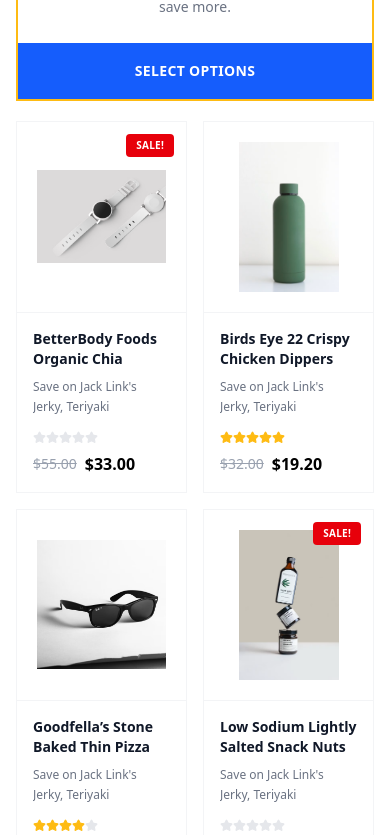
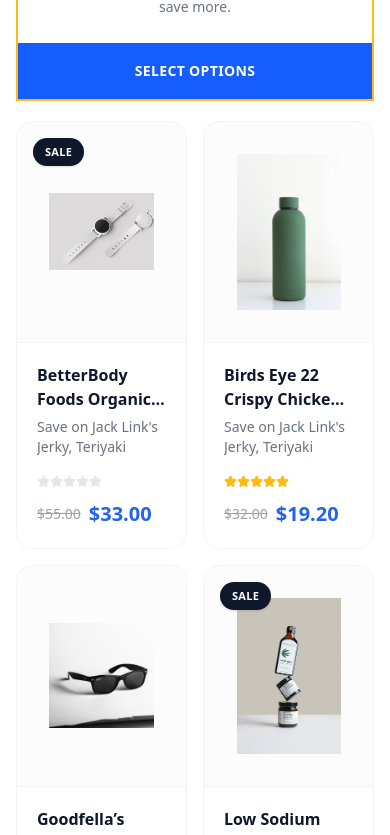
Before and after one commit to sagorsaha00/b2b_wholesale, a Next.js app: page / in a window 390 px wide. Shown: the part 1780-2615 px from the top of the page. Built offline with nearby package versions, Linux system fonts and the light colour scheme.

Commit message:
change hover effect and best seller

```diff
--- a/components/layout/mainHeroSection/bestSelling.tsx
+++ b/components/layout/mainHeroSection/bestSelling.tsx
@@ -1,97 +1,79 @@
 "use client";
 
-import Image from "next/image";
-import { ArrowRight } from "lucide-react";
+import { useState } from "react";
+import { ArrowRight, Flame, Percent } from "lucide-react";
 import { products } from "@/lib/constant/dummyData";
 import { ProductItem } from "@/lib/ui/productCard";
 
+const FILTERS = ["All", "On Sale", "Top Rated", "New Arrivals"];
+
 export default function BestSellingItems() {
+  const [activeFilter, setActiveFilter] = useState("All");
+  const visibleProducts = products.slice(0, 9);
+
   return (
     <section className="bg-white py-16 sm:py-20 lg:py-24">
       <div className="mx-auto max-w-7xl px-4 sm:px-6 lg:px-8">
-        <div className="relative mb-16 overflow-hidden rounded-2xl bg-[#EFF6FF] lg:mb-20">
-          <Image
-            src="/product/product6.png"
-            alt="Best Selling Items Banner"
-            width={600}
-            height={200}
-            className="h-[250px] w-full object-cover sm:h-[280px] lg:h-[300px]"
-          />
+        {/* Header */}
+        <div className="mb-8 flex flex-wrap items-end justify-between gap-4">
+          <div>
+            <div className="mb-3 flex items-center gap-2">
+              <Flame className="h-4 w-4 text-[#FBBF24]" fill="#FBBF24" />
+              <span className="text-xs font-bold uppercase tracking-[0.2em] text-[#2563EB]">
+                Trending Now
+              </span>
+            </div>
+            <h2 className="text-3xl font-black tracking-tight text-[#0F172A] sm:text-4xl lg:text-5xl">
+              Best Selling Items
+            </h2>
+          </div>
 
-          <div className="py-5 text-center">
-            <h2 className="text-3xl font-black text-[#2563EB] sm:text-4xl">
-              40% <span className="text-[#FBBF24]">OFF</span>
-            </h2>
+          <button className="group cursor-pointer inline-flex items-center gap-2 rounded-full border border-gray-200 px-5 py-2.5 text-sm font-bold text-[#0F172A] transition-all duration-200 hover:border-[#2563EB] hover:bg-[#2563EB] hover:text-white">
+            View All Products
+            <ArrowRight className="h-4 w-4 transition-transform duration-200 group-hover:translate-x-0.5" />
+          </button>
+        </div>
 
-            <p className="mt-1 text-sm font-medium text-gray-500">
-              Special wholesale discount
+        <div className="mb-8 flex flex-wrap items-center justify-between gap-4 rounded-2xl bg-gradient-to-r from-[#2563EB] to-[#1D4ED8] px-6 py-4 sm:px-7">
+          <div className="flex items-center gap-3">
+            <span className="flex h-9 w-9 shrink-0 items-center justify-center rounded-full bg-[#FBBF24]">
+              <Percent className="h-4 w-4 text-[#0F172A]" strokeWidth={2.5} />
+            </span>
+            <p className="text-sm font-semibold text-white sm:text-base">
+              Wholesale Deal — up to{" "}
+              <span className="font-black text-[#FBBF24]">40% OFF</span> on bulk
+              orders
             </p>
           </div>
+
+          <button className="inline-flex shrink-0 items-center gap-1.5 rounded-lg bg-white px-4 py-2 text-xs font-bold text-[#2563EB] transition-colors duration-200 hover:bg-[#0F172A] hover:text-white">
+            Shop Deals
+            <ArrowRight className="h-3.5 w-3.5" />
+          </button>
         </div>
 
-        <div className="grid grid-cols-1 gap-8 lg:grid-cols-[280px_1fr] xl:grid-cols-[330px_1fr]">
-          <div className="relative flex min-h-[520px] flex-col overflow-hidden rounded-2xl bg-[#febb13] p-6 text-white sm:min-h-[400px] lg:min-h-[560px]">
-            <div className="relative z-10 text-center">
-              <span className="inline-flex rounded-full bg-white px-4 py-1.5 text-[10px] font-black uppercase tracking-[0.2em] text-[#0F172A]">
-                Wholesale Deal
-              </span>
-            </div>
+        {/* Filter pills */}
+        <div className="mb-6 flex flex-wrap gap-2">
+          {FILTERS.map((filter) => (
+            <button
+              key={filter}
+              onClick={() => setActiveFilter(filter)}
+              className={`rounded-full px-4 py-2 text-xs font-bold transition-colors duration-200 ${
+                activeFilter === filter
+                  ? "bg-[#0F172A] text-white"
+                  : "bg-gray-100 text-gray-600 hover:bg-gray-200"
+              }`}
+            >
+              {filter}
+            </button>
+          ))}
+        </div>
 
-            <div className="relative z-10 flex min-h-0 flex-1 items-center justify-center">
-              <Image
-                src="/product/product1.png"
-                alt="Wholesale products"
-                fill
-                sizes="100%"
-                className="object-contain p-2 drop-shadow-2xl"
-              />
-            </div>
-
-            {/* Sale Content */}
-            <div className="relative z-10 mt-4 text-center">
-              <h3 className="text-3xl font-black tracking-tight text-white">
-                Mega Sale
-              </h3>
-
-              <p className="mt-2 text-sm font-medium text-white/90">
-                Up to <span className="font-black text-[#0F172A]">40% OFF</span>{" "}
-                on bulk orders
-              </p>
-
-              <button className="mt-5 inline-flex items-center gap-2 rounded-lg bg-white px-5 py-2.5 text-xs font-bold text-[#2563EB] transition hover:bg-[#0F172A] hover:text-white">
-                Shop Now
-                <ArrowRight className="h-3.5 w-3.5" />
-              </button>
-            </div>
-          </div>
-
-          <div className="min-w-0">
-            {/* Heading */}
-            <div className="mb-6 flex items-center gap-4">
-              <div className="h-1 w-10 rounded-full bg-[#FBBF24]" />
-
-              <h2 className="text-3xl font-black tracking-tight text-[#0F172A] sm:text-4xl">
-                Best Selling Items
-              </h2>
-
-              <div className="h-1 flex-1 rounded-full bg-gray-100" />
-            </div>
-
-            {/* Product Grid */}
-            <div className="grid grid-cols-1 gap-4 sm:grid-cols-2 xl:grid-cols-3">
-              {products.map((product) => (
-                <ProductItem key={product.id} product={product} />
-              ))}
-            </div>
-
-            {/* View All */}
-            <div className="mt-7 flex justify-center sm:justify-end">
-              <button className="inline-flex items-center gap-2 text-sm font-bold text-[#2563EB] transition hover:text-[#1D4ED8]">
-                View All Products
-                <ArrowRight className="h-4 w-4" />
-              </button>
-            </div>
-          </div>
+        {/* Uniform product grid */}
+        <div className="grid grid-cols-2 items-start gap-5 sm:grid-cols-3 xl:grid-cols-4">
+          {visibleProducts.map((product) => (
+            <ProductItem key={product.id} product={product} />
+          ))}
         </div>
       </div>
     </section>
--- a/components/layout/mainHeroSection/specialOffer.tsx
+++ b/components/layout/mainHeroSection/specialOffer.tsx
@@ -5,71 +5,7 @@
 import ProductRating from "@/lib/ui/ratingCard";
 import { Product } from "@/lib/constant/data.type";
 import { SpecialProDuctItem } from "@/lib/ui/productCard";
-
-const products: Product[] = [
-  {
-    id: 1,
-    name: "BetterBody Foods Organic Chia",
-    image: "/vegitable/product1.png",
-    price: "$33.00",
-    oldPrice: "$55.00",
-    rating: 0,
-    discount: 40,
-    sale: true,
-    description: "Save on Jack Link's Jerky, Teriyaki",
-  },
-  {
-    id: 2,
-    name: "Birds Eye 22 Crispy Chicken Dippers",
-    image: "/vegitable/product2.png",
-    price: "$19.20",
-    oldPrice: "$32.00",
-    rating: 5,
-    discount: 40,
-    sale: true,
-    description: "Save on Jack Link's Jerky, Teriyaki",
-  },
-  {
-    id: 3,
-    name: "Goodfella’s Stone Baked Thin Pizza",
-    image: "/vegitable/product3.png",
-    price: "$9.00",
-    oldPrice: "$15.00",
-    rating: 4,
-    discount: 40,
-    description: "Save on Jack Link's Jerky, Teriyaki",
-  },
-  {
-    id: 4,
-    name: "Low Sodium Lightly Salted Snack Nuts",
-    image: "/vegitable/product4.png",
-    price: "$32.40",
-    oldPrice: "$54.00",
-    rating: 0,
-    discount: 40,
-    description: "Save on Jack Link's Jerky, Teriyaki",
-  },
-  {
-    id: 5,
-    name: "Morrisons The Best Jumbo King Prawns",
-    image: "/vegitable/product5.png",
-    price: "$13.80",
-    oldPrice: "$23.00",
-    rating: 0,
-    discount: 40,
-    description: "Save on Jack Link's Jerky, Teriyaki",
-  },
-  {
-    id: 6,
-    name: "Quaker Chewy Granola Bars",
-    image: "/vegitable/product6.png",
-    price: "$39.00",
-    oldPrice: "$65.00",
-    rating: 0,
-    discount: 40,
-    description: "Save on Jack Link's Jerky, Teriyaki",
-  },
-];
+import { products } from "@/lib/constant/dummyData";
 
 function SpecialOffer({ product }: { product: Product }) {
   return (
--- a/components/product/productCard.tsx
+++ b/components/product/productCard.tsx
@@ -29,11 +29,6 @@
   };
   return (
     <div className="group relative cursor-pointer flex min-w-0 flex-col overflow-hidden border border-gray-100 bg-white transition-all duration-300 hover:-translate-y-1 hover:shadow-lg">
-      <span className="ease absolute left-0 top-0 z-20 h-0 w-0 border-t-2 border-[#febb13] transition-all duration-200 group-hover:w-full" />
-      <span className="ease absolute right-0 top-0 z-20 h-0 w-0 border-r-2 border-[#0055ff] transition-all duration-200 group-hover:h-full" />
-      <span className="ease absolute bottom-0 right-0 z-20 h-0 w-0 border-b-2 border-[#febb13] transition-all duration-200 group-hover:w-full" />
-      <span className="ease absolute bottom-0 left-0 z-20 h-0 w-0 border-l-2 border-[#0055ff] transition-all duration-200 group-hover:h-full" />
-
       <div className="relative flex h-[190px] items-center justify-center overflow-hidden bg-white p-5 sm:h-[210px]">
         {product.sale && (
           <span className="absolute right-3 top-3 z-10 rounded-sm bg-red-600 px-2.5 py-1 text-[10px] font-bold uppercase tracking-wide text-white">
--- /dev/null
+++ b/lib/ui/discount.tsx
@@ -0,0 +1,8 @@
+export function DiscountBadge({ discount }: { discount?: number }) {
+  if (!discount) return null;
+  return (
+    <span className="absolute left-4 top-4 z-10 rounded-full bg-[#0F172A] px-3 py-1.5 text-[11px] font-bold uppercase tracking-wide text-white shadow-sm">
+      {discount}% OFF
+    </span>
+  );
+}
--- a/lib/ui/productCard.tsx
+++ b/lib/ui/productCard.tsx
@@ -3,58 +3,50 @@
 import { MarketplaceSection, Product } from "../constant/data.type";
 import Link from "next/link";
 import { ArrowRight } from "lucide-react";
+import { DiscountBadge } from "./discount";
 
 export function ProductItem({ product }: { product: Product }) {
   return (
-    <div className="group relative flex min-w-0 items-center gap-4 border border-gray-100 bg-white p-4 transition-all duration-300 hover:-translate-y-0.5 hover:border-[#2563EB]/20 hover:shadow-md sm:p-5">
-      <span className="ease absolute left-0 top-0 z-20 h-0 w-0 border-t-2 border-[#febb13] transition-all duration-200 group-hover:w-full" />
-      <span className="ease absolute right-0 top-0 z-20 h-0 w-0 border-r-2 border-[#0055ff] transition-all duration-200 group-hover:h-full" />
-      <span className="ease absolute bottom-0 right-0 z-20 h-0 w-0 border-b-2 border-[#febb13] transition-all duration-200 group-hover:w-full" />
-      <span className="ease absolute bottom-0 left-0 z-20 h-0 w-0 border-l-2 border-[#0055ff] transition-all duration-200 group-hover:h-full" />
+    <div className="group relative flex min-w-0 flex-col overflow-hidden rounded-2xl border border-gray-100 bg-white transition-all duration-300 ease-out hover:-translate-y-1 hover:border-[#2563EB]/15 hover:shadow-[0_12px_32px_rgb(37,99,235,0.10)]">
+      <DiscountBadge discount={product.discount} />
 
-      {product.discount && (
-        <span className="absolute right-3 top-3 z-10 rounded-full bg-red-600 px-2.5 py-1 text-[9px] font-black uppercase tracking-wide text-[#0F172A]">
-          {product.discount}% OFF
-        </span>
-      )}
-
-      <div className="relative flex h-28 w-24 shrink-0 items-center justify-center sm:h-28 sm:w-28">
+      <div className="relative flex h-[220px] items-center justify-center bg-gray-50/60 p-8 sm:h-[240px]">
         <Image
           src={product.image ?? ""}
-          alt={product.name ? "" + product.name : "Product Image"}
-          width={120}
-          height={120}
-          className="h-full w-full object-contain transition-transform duration-300 group-hover:scale-105"
+          alt={product.name ?? "Product Image"}
+          width={200}
+          height={200}
+          className="h-full w-full object-contain transition-transform duration-500 ease-out group-hover:scale-[1.06]"
         />
       </div>
 
-      <div className="min-w-0 flex-1">
-        {/* Product Name */}
-        <h3 className="line-clamp-2 text-sm font-bold leading-5 text-[#0F172A] sm:text-base">
+      <div className="flex flex-1 flex-col border-t border-gray-100 p-5 sm:p-6">
+        <Link href={"/"}>
+          <h3 className="line-clamp-2 min-h-[48px] text-base font-bold leading-6 text-[#0F172A] transition-colors duration-200 group-hover:text-[#2563EB]">
             {product.name}
           </h3>
+        </Link>
 
         {product.description && (
-          <p className="mt-1 line-clamp-2 text-xs leading-5 text-gray-500 sm:text-sm">
+          <p className="mt-1.5 line-clamp-2 text-sm leading-5 text-gray-500">
             {product.description}
           </p>
         )}
 
-        <div className="mt-2">
+        <div className="mt-3">
           <ProductRating
             rating={product.rating ?? 0}
             reviews={product.reviews}
           />
         </div>
 
-        <div className="mt-2 flex items-center gap-2">
+        <div className="mt-3 flex items-center gap-2">
           {product.oldPrice && (
-            <span className="text-xs font-medium text-gray-400 line-through">
+            <span className="text-sm font-medium text-gray-400 line-through">
               {product.oldPrice}
             </span>
           )}
-
-          <span className="text-base font-bold text-[#2563EB]">
+          <span className="text-xl font-black text-[#2563EB]">
             {product.price}
           </span>
         </div>
@@ -65,55 +57,47 @@
 
 export default function ProductCardSection({ product }: { product: Product }) {
   return (
-    <div className="group relative flex min-w-0 cursor-pointer flex-col overflow-hidden border border-gray-100 bg-white transition-all duration-300 hover:-translate-y-1 hover:shadow-lg">
-      <span className="ease absolute left-0 top-0 z-20 h-0 w-0 border-t-2 border-[#febb13] transition-all duration-200 group-hover:w-full" />
-
-      <span className="ease absolute right-0 top-0 z-20 h-0 w-0 border-r-2 border-[#0055ff] transition-all duration-200 group-hover:h-full" />
-
-      <span className="ease absolute bottom-0 right-0 z-20 h-0 w-0 border-b-2 border-[#febb13] transition-all duration-200 group-hover:w-full" />
-
-      <span className="ease absolute bottom-0 left-0 z-20 h-0 w-0 border-l-2 border-[#0055ff] transition-all duration-200 group-hover:h-full" />
-
-      <div className="relative flex h-[190px] items-center justify-center overflow-hidden bg-white p-5 sm:h-[210px]">
+    <div className="group relative flex min-w-0 cursor-pointer flex-col overflow-hidden rounded-2xl border border-gray-100 bg-white transition-all duration-300 ease-out hover:-translate-y-1 hover:border-gray-200 hover:shadow-[0_12px_32px_rgb(15,23,42,0.08)]">
+      <div className="relative flex h-[220px] items-center justify-center overflow-hidden bg-gray-50/50 p-8 sm:h-[240px]">
         {product.sale && (
-          <span className="absolute right-3 top-3 z-10 rounded-sm bg-red-600 px-2.5 py-1 text-[10px] font-bold uppercase tracking-wide text-white">
-            Sale!
+          <span className="absolute left-4 top-4 z-10 rounded-full bg-[#0F172A] px-3 py-1.5 text-[11px] font-bold uppercase tracking-wide text-white shadow-sm">
+            Sale
           </span>
         )}
 
         <Image
-          src={product.image || ""}
-          alt={product.name || ""}
-          width={220}
-          height={220}
-          className="h-full w-full object-contain transition-transform duration-500 group-hover:scale-105"
+          src={product.image ?? ""}
+          alt={product.name ?? ""}
+          width={200}
+          height={200}
+          className="h-full w-full object-contain transition-transform duration-500 ease-out group-hover:scale-[1.06]"
         />
       </div>
 
-      <div className="flex flex-1 flex-col border-t border-gray-100 p-4 sm:p-5">
-        <h3 className="line-clamp-2 min-h-[42px] text-sm font-semibold leading-5 text-gray-900 transition-colors duration-200 group-hover:text-[#0055ff]">
+      <div className="flex flex-1 flex-col border-t border-gray-100 p-5 sm:p-6">
+        <Link href={"/"}>
+          <h3 className="line-clamp-2 min-h-[48px] text-base font-bold leading-6 text-[#0F172A] transition-colors duration-200 group-hover:text-[#2563EB]">
             {product.name}
           </h3>
-
-        <p className="mt-1.5 line-clamp-2 text-xs leading-5 text-gray-500">
+        </Link>
+        <p className="mt-1.5 line-clamp-2 text-sm leading-5 text-gray-500">
           {product.description}
         </p>
 
-        <div className="mt-2">
+        <div className="mt-3">
           <ProductRating
-            rating={product.rating || 0}
+            rating={product.rating ?? 0}
             reviews={product.reviews}
           />
         </div>
 
-        <div className="mt-2 flex items-center gap-2">
+        <div className="mt-3 flex items-center gap-2">
           {product.oldPrice && (
             <span className="text-sm font-medium text-gray-400 line-through">
               {product.oldPrice}
             </span>
           )}
-
-          <span className="text-base font-bold text-black">
+          <span className="text-xl font-black text-[#2563EB]">
             {product.price}
           </span>
         </div>
@@ -124,45 +108,43 @@
 
 export function SpecialProDuctItem({ product }: { product: Product }) {
   return (
-    <div className="group relative min-w-0 overflow-hidden border border-[#eeeeee] bg-white transition-all duration-300 hover:-translate-y-1 hover:shadow-lg">
-      <span className="ease absolute left-0 top-0 z-20 h-0 w-0 border-t-2 border-[#febb13] transition-all duration-200 group-hover:w-full" />
-      <span className="ease absolute right-0 top-0 z-20 h-0 w-0 border-r-2 border-[#0055ff] transition-all duration-200 group-hover:h-full" />
-      <span className="ease absolute bottom-0 right-0 z-20 h-0 w-0 border-b-2 border-[#febb13] transition-all duration-200 group-hover:w-full" />
-      <span className="ease absolute bottom-0 left-0 z-20 h-0 w-0 border-l-2 border-[#0055ff] transition-all duration-200 group-hover:h-full" />
+    <div className="group relative min-w-0 overflow-hidden rounded-2xl border border-gray-100 bg-white transition-all duration-300 ease-out hover:-translate-y-1 hover:border-[#2563EB]/15 hover:shadow-[0_12px_32px_rgb(37,99,235,0.10)]">
+      <DiscountBadge discount={product.discount} />
 
-      {product.discount && (
-        <span className="absolute right-3 top-3 z-10 rounded-sm bg-[#0055ff] px-3 py-1.5 text-[10px] font-bold uppercase tracking-wide text-white">
-          SALE!
-        </span>
-      )}
-
-      <div className="relative flex h-[220px] w-full items-center justify-center border-b border-[#eeeeee] p-6">
+      <div className="relative flex h-[240px] w-full items-center justify-center bg-gray-50/60 p-8 sm:h-[260px]">
         <Image
           src={product.image ?? ""}
           alt={product.name ? "" + product.name : "Product Image"}
           width={220}
           height={220}
-          className="h-full w-full object-contain transition-transform duration-500 group-hover:scale-105"
+          className="h-full w-full object-contain transition-transform duration-500 ease-out group-hover:scale-[1.06]"
         />
       </div>
 
-      <div className="p-5">
-        <h3 className="line-clamp-2 min-h-[48px] text-[16px] font-bold leading-6 text-[#222222]">
+      <div className="border-t border-gray-100 p-5 sm:p-6">
+        <Link href={"/"}>
+          <h3 className="line-clamp-2 min-h-[56px] text-lg font-black leading-7 text-[#0F172A] transition-colors duration-200 group-hover:text-[#2563EB]">
             {product.name}
           </h3>
-        <p className="mt-1.5 line-clamp-2 text-xs leading-5 text-gray-500">
+        </Link>
+        <p className="mt-1.5 line-clamp-2 text-sm leading-5 text-gray-500">
           {product.description}
         </p>
-        <ProductRating rating={product.rating ?? 0} reviews={product.reviews} />
+
+        <div className="mt-3">
+          <ProductRating
+            rating={product.rating ?? 0}
+            reviews={product.reviews}
+          />
+        </div>
 
         <div className="mt-3 flex items-center gap-2">
           {product.oldPrice && (
-            <span className="text-[15px] font-medium text-[#b8b8b8] line-through">
+            <span className="text-sm font-medium text-gray-400 line-through">
               {product.oldPrice}
             </span>
           )}
-
-          <span className="text-[18px] font-bold text-black">
+          <span className="text-2xl font-black text-[#2563EB]">
             {product.price}
           </span>
         </div>
@@ -178,7 +160,6 @@
 }) {
   const SectionIcon = section.icon;
 
-  // Theme configuration based on pillar type
   const theme = (() => {
     switch (section.type) {
       case "amber":
@@ -223,13 +204,11 @@
   })();
 
   return (
-    <div className="group relative flex h-full flex-col justify-between overflow-hidden rounded-3xl border border-slate-200/90 bg-white p-6 sm:p-7 shadow-[0_4px_25px_rgba(15,23,42,0.04)] transition-all duration-300 hover:-translate-y-1.5 hover:border-slate-300 hover:shadow-[0_20px_45px_rgba(15,23,42,0.09)]">
-      {/* Top Accent Gradient Bar */}
+    <div className="group relative flex h-full flex-col justify-between overflow-hidden rounded-3xl border border-slate-200/90 bg-white p-6 shadow-[0_4px_25px_rgba(15,23,42,0.04)] transition-all duration-300 hover:-translate-y-1.5 hover:border-slate-300 hover:shadow-[0_20px_45px_rgba(15,23,42,0.09)] sm:p-7">
       <div
         className={`absolute left-0 top-0 h-1.5 w-full bg-gradient-to-r ${theme.topBar} transition-all duration-300 group-hover:h-2`}
       />
 
-      {/* Card Header */}
       <div>
         <div className="flex items-center justify-between gap-3 pt-1">
           <div
@@ -257,7 +236,6 @@
         </div>
       </div>
 
-      {/* Action Items List */}
       <div className="mt-6 flex-1 space-y-3">
         {section.items.map((item) => {
           const ItemIcon = item.icon;
@@ -276,11 +254,13 @@
 
               <div className="min-w-0 flex-1">
                 <div className="flex items-center gap-2">
+                  <Link href={"/"}>
                     <h3
                       className={`truncate text-sm font-bold text-slate-900 transition-colors ${theme.itemTitleHover}`}
                     >
                       {item.title}
                     </h3>
+                  </Link>
                   {item.badge && (
                     <span className="rounded-md bg-slate-200/70 px-1.5 py-0.5 text-[10px] font-bold text-slate-700">
                       {item.badge}
@@ -294,7 +274,7 @@
               </div>
 
               <div
-                className={`flex h-8 w-8 shrink-0 items-center justify-center rounded-full bg-white text-slate-400 shadow-xs border border-slate-200/60 transition-all duration-200 group-hover/item:translate-x-0.5 ${theme.arrowHover}`}
+                className={`flex h-8 w-8 shrink-0 items-center justify-center rounded-full border border-slate-200/60 bg-white text-slate-400 shadow-xs transition-all duration-200 group-hover/item:translate-x-0.5 ${theme.arrowHover}`}
               >
                 <ArrowRight size={15} strokeWidth={2.2} />
               </div>
```
Also changed, not shown: components/layout/headerSection/navBar.tsx (+4 -109 lines). Lines whose indentation alone changed are shown as unchanged.
